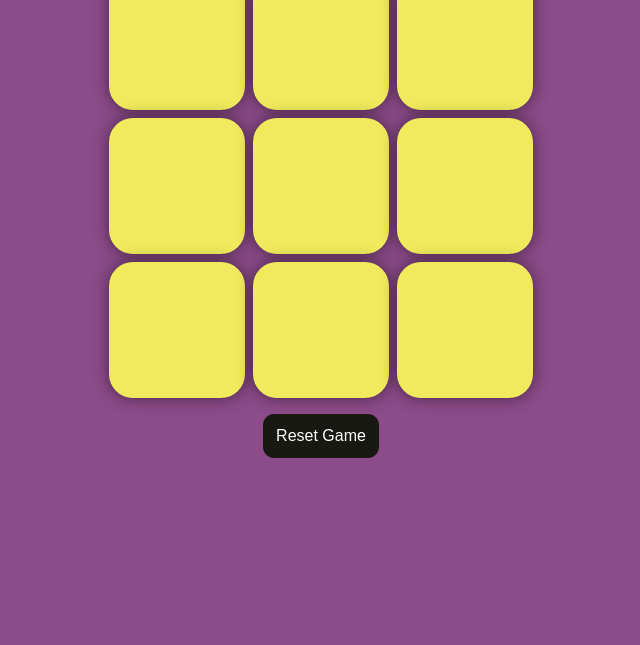
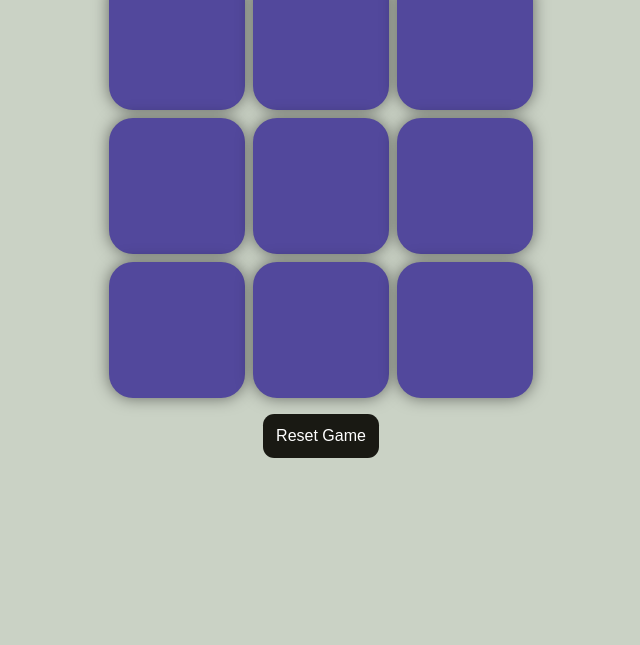
Before and after one commit to adityaraj1091/tic-tac-toe, a plain HTML site: page index.html in a window 1280 px wide. Shown: the part 155-800 px from the top of the page, without its empty margins (319-959 px from the left). Drawn offline with Linux system fonts and the light colour scheme.

Commit message:
color changed

```diff
--- a/style.css
+++ b/style.css
@@ -3,7 +3,7 @@
     padding: 0;
 }
 body{
-    background-color: rgb(140, 75, 137);
+    background-color: #CAD2C5;
     text-align: center;
 }
 .container{
@@ -28,8 +28,8 @@ body{
     border: none;
     box-shadow: 0 0 1rem rgba(0,0,0,0.5);
     font-size: 8vmin;
-    color: red;
-    background:#f1ea5e;
+    color: #EBEBEB;
+    background:#52489C;
 }
 #reset{
     margin-top: 5vmin;
```
